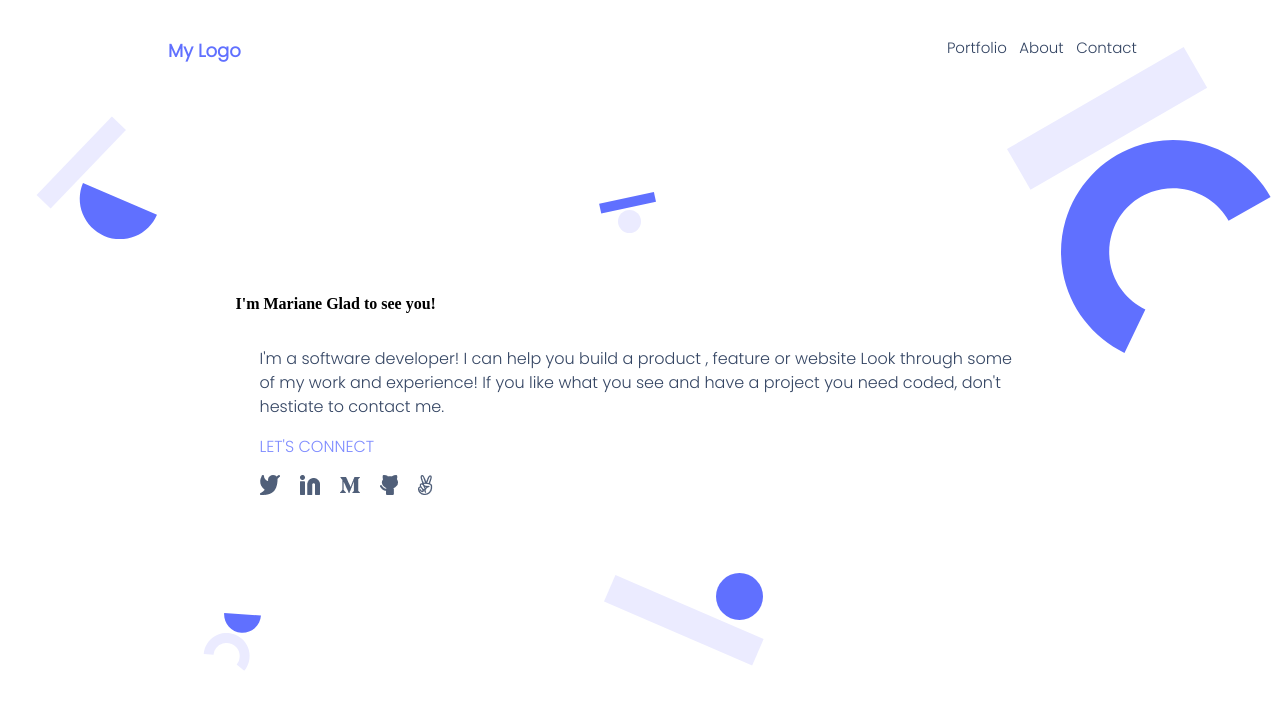
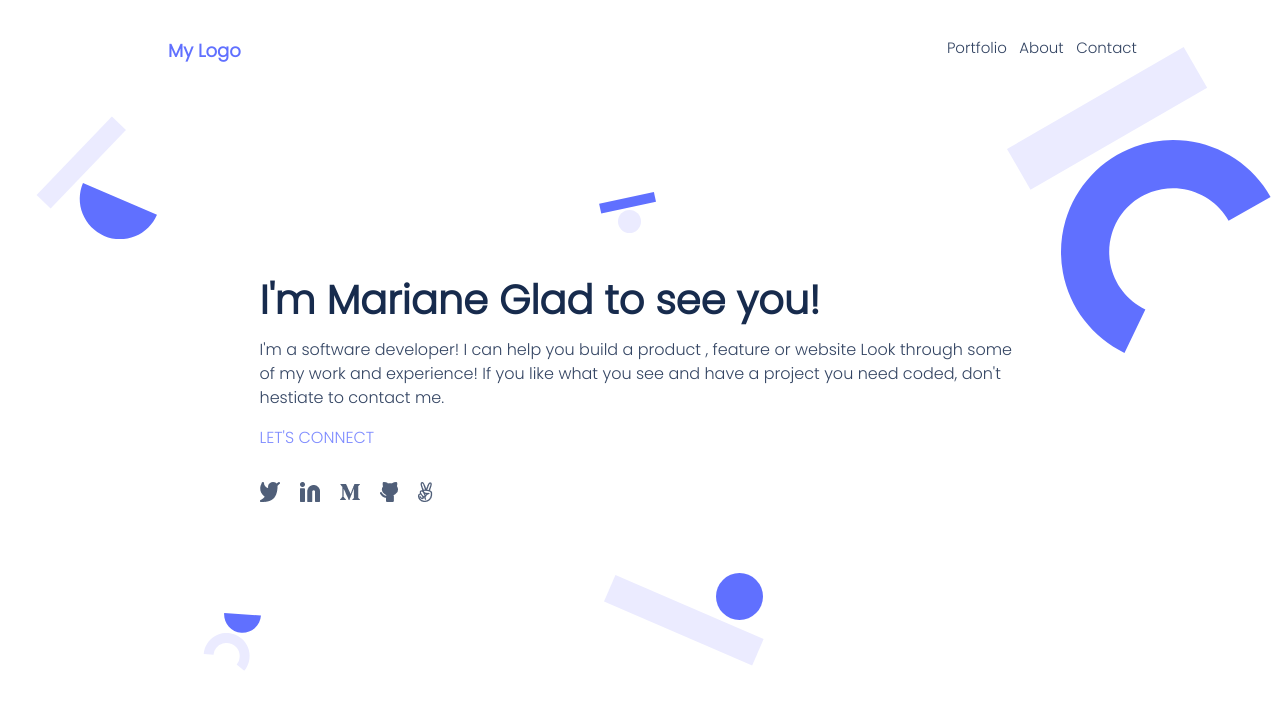
Before and after one commit to Balikuddembe/Personal-Portfolio, a website: page mobile.html in a window 1280 px wide. Drawn offline with Linux system fonts and the light colour scheme.

Commit message:
Fix Review Comments

```diff
--- a/mobile.html
+++ b/mobile.html
@@ -22,15 +22,12 @@
       </nav>
     </header>
     <section id="home_presentation">
-      <h4 class="header1">I'm Mariane
-        Glad to see you!
-      </h4>
+      <h1 class="homeTitle">I'm Mariane Glad to see you!</h1>
       <p>
         I'm a software developer! I can help you build a product , feature
         or website Look through some of my work and experience! If you like
         what you see and have a project you need coded, don't hestiate to contact me.
       </p>
-      <footer>
         <h3>LET'S CONNECT</h3>
         <div id="contact">
           <ul>
@@ -41,7 +38,6 @@
             <li class="icon"><a href="https://angel.co/profile/edit/overview/" target="_blank" rel="noopener noreferrer"><img src="images/doits.png" alt="AngelListTalent link"></a></li>
           </ul>
         </div>
-      </footer>
     </section>
   </div>
 </body>
```
